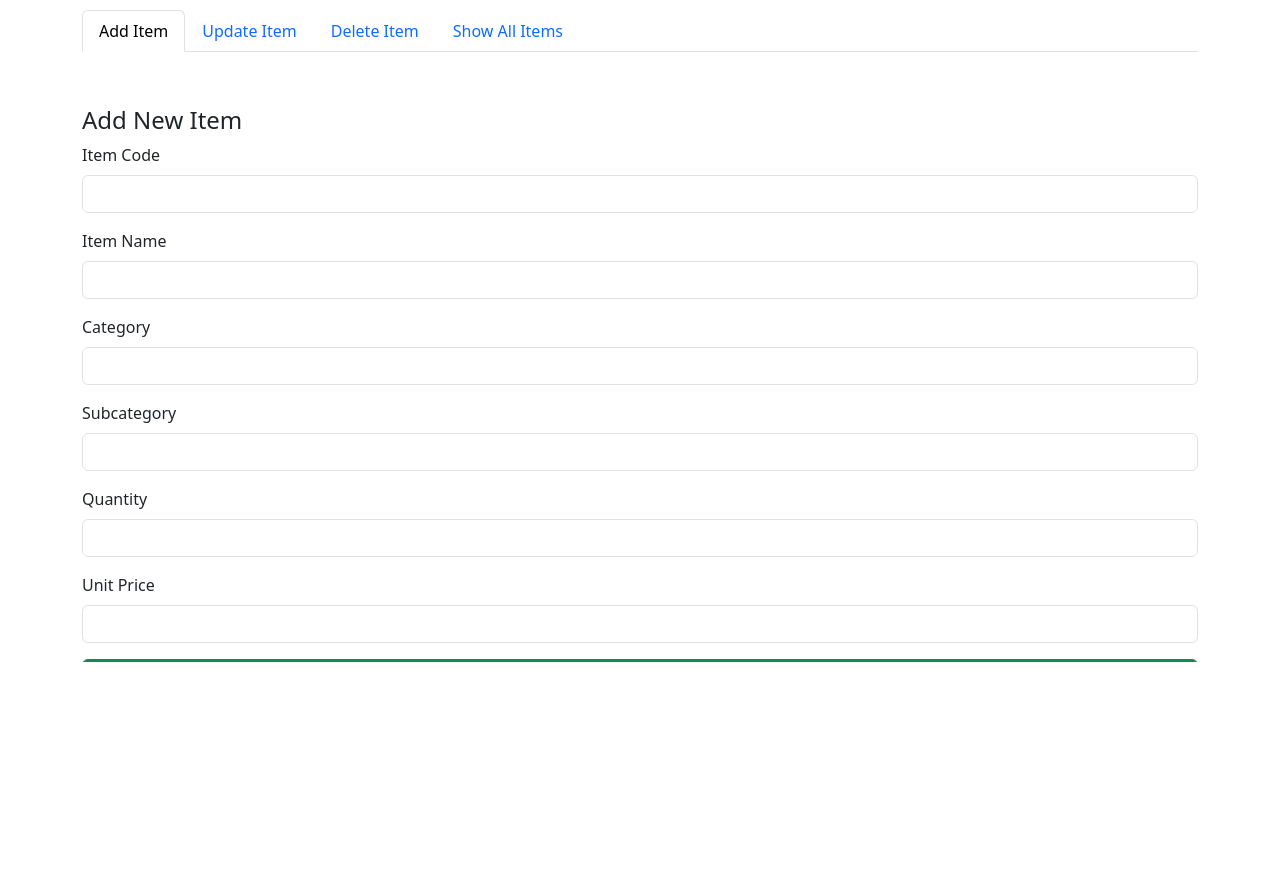
After one commit to Mufli-Mohideen/simpleERP, a PHP site: page /views/item.php in a window 1280 px wide. The commit adds this page. Run offline with PHP 8.4, Linux system fonts and the light colour scheme.

Commit message:
Item UI completed

```diff
--- /dev/null
+++ b/views/item.php
@@ -0,0 +1,163 @@
+<!DOCTYPE html>
+<html lang="en">
+
+<head>
+    <meta charset="UTF-8">
+    <meta name="viewport" content="width=device-width, initial-scale=1.0">
+    <title>Item Management</title>
+    <link href="https://cdn.jsdelivr.net/npm/bootstrap@5.3.0-alpha1/dist/css/bootstrap.min.css" rel="stylesheet">
+    <style>
+        body {
+            overflow: hidden;
+        }
+
+        .custom-container {
+            margin: auto;
+            padding-top: 10px;
+            height: 110vh;
+        }
+
+        .tab-pane {
+            max-height: 600px;
+            overflow-y: auto;
+            padding-top: 20px;
+            scroll-behavior: smooth;
+        }
+
+        .tab-content {
+            margin-top: 10px;
+        }
+    </style>
+</head>
+
+<body>
+    <div class="container custom-container">
+        <!-- Tabs for switching between forms -->
+        <ul class="nav nav-tabs" id="itemTabs" role="tablist">
+            <li class="nav-item" role="presentation">
+                <button class="nav-link active" id="add-tab" data-bs-toggle="tab" data-bs-target="#addItemForm"
+                    type="button" role="tab">Add Item</button>
+            </li>
+            <li class="nav-item" role="presentation">
+                <button class="nav-link" id="update-tab" data-bs-toggle="tab" data-bs-target="#updateItemForm"
+                    type="button" role="tab">Update Item</button>
+            </li>
+            <li class="nav-item" role="presentation">
+                <button class="nav-link" id="delete-tab" data-bs-toggle="tab" data-bs-target="#deleteItemForm"
+                    type="button" role="tab">Delete Item</button>
+            </li>
+            <li class="nav-item" role="presentation">
+                <button class="nav-link" id="show-tab" data-bs-toggle="tab" data-bs-target="#showAllItems"
+                    type="button" role="tab">Show All Items</button>
+            </li>
+        </ul>
+
+        <!-- Tab content for each form -->
+        <div class="tab-content" id="itemTabsContent">
+            <!-- Add Item Form -->
+            <div class="tab-pane fade show active" id="addItemForm" role="tabpanel">
+                <h4 class="mt-4">Add New Item</h4>
+                <form method="POST" action="add_item.php">
+                    <div class="mb-3">
+                        <label for="addItemCode" class="form-label">Item Code</label>
+                        <input type="text" class="form-control" id="addItemCode" name="item_code" required>
+                    </div>
+                    <div class="mb-3">
+                        <label for="addItemName" class="form-label">Item Name</label>
+                        <input type="text" class="form-control" id="addItemName" name="item_name" required>
+                    </div>
+                    <div class="mb-3">
+                        <label for="addItemCategory" class="form-label">Category</label>
+                        <input type="text" class="form-control" id="addItemCategory" name="item_category" required>
+                    </div>
+                    <div class="mb-3">
+                        <label for="addItemSubcategory" class="form-label">Subcategory</label>
+                        <input type="text" class="form-control" id="addItemSubcategory" name="item_subcategory">
+                    </div>
+                    <div class="mb-3">
+                        <label for="addItemQuantity" class="form-label">Quantity</label>
+                        <input type="number" class="form-control" id="addItemQuantity" name="quantity" required>
+                    </div>
+                    <div class="mb-3">
+                        <label for="addItemPrice" class="form-label">Unit Price</label>
+                        <input type="number" step="0.01" class="form-control" id="addItemPrice" name="unit_price" required>
+                    </div>
+                    <button type="submit" class="btn btn-success w-100">Add Item</button>
+                </form>
+            </div>
+
+            <!-- Update Item Form -->
+            <div class="tab-pane fade" id="updateItemForm" role="tabpanel">
+                <h4 class="mt-4">Update Item</h4>
+                <form method="POST" action="update_item.php">
+                    <div class="mb-3">
+                        <label for="updateItemId" class="form-label">Item ID</label>
+                        <input type="text" class="form-control" id="updateItemId" name="item_id" required>
+                    </div>
+                    <div class="mb-3">
+                        <label for="updateItemCode" class="form-label">Item Code</label>
+                        <input type="text" class="form-control" id="updateItemCode" name="item_code">
+                    </div>
+                    <div class="mb-3">
+                        <label for="updateItemName" class="form-label">Item Name</label>
+                        <input type="text" class="form-control" id="updateItemName" name="item_name">
+                    </div>
+                    <div class="mb-3">
+                        <label for="updateItemCategory" class="form-label">Category</label>
+                        <input type="text" class="form-control" id="updateItemCategory" name="item_category">
+                    </div>
+                    <div class="mb-3">
+                        <label for="updateItemSubcategory" class="form-label">Subcategory</label>
+                        <input type="text" class="form-control" id="updateItemSubcategory" name="item_subcategory">
+                    </div>
+                    <div class="mb-3">
+                        <label for="updateItemQuantity" class="form-label">Quantity</label>
+                        <input type="number" class="form-control" id="updateItemQuantity" name="quantity">
+                    </div>
+                    <div class="mb-3">
+                        <label for="updateItemPrice" class="form-label">Unit Price</label>
+                        <input type="number" step="0.01" class="form-control" id="updateItemPrice" name="unit_price">
+                    </div>
+                    <button type="submit" class="btn btn-primary w-100">Update Item</button>
+                </form>
+            </div>
+
+            <!-- Delete Item Form -->
+            <div class="tab-pane fade" id="deleteItemForm" role="tabpanel">
+                <h4 class="mt-4">Delete Item</h4>
+                <form method="POST" action="delete_item.php">
+                    <div class="mb-3">
+                        <label for="deleteItemId" class="form-label">Item ID</label>
+                        <input type="text" class="form-control" id="deleteItemId" name="item_id" required>
+                    </div>
+                    <button type="submit" class="btn btn-danger w-100">Delete Item</button>
+                </form>
+            </div>
+
+            <!-- Show All Items Section -->
+            <div class="tab-pane fade" id="showAllItems" role="tabpanel">
+                <h4 class="mt-4">All Items</h4>
+                <table class="table table-bordered">
+                    <thead>
+                        <tr>
+                            <th>Item ID</th>
+                            <th>Item Code</th>
+                            <th>Item Name</th>
+                            <th>Category</th>
+                            <th>Subcategory</th>
+                            <th>Quantity</th>
+                            <th>Unit Price</th>
+                        </tr>
+                    </thead>
+                    <tbody>
+                        <!-- Data to be populated dynamically -->
+                    </tbody>
+                </table>
+            </div>
+        </div>
+    </div>
+
+    <script src="https://cdn.jsdelivr.net/npm/bootstrap@5.3.0-alpha1/dist/js/bootstrap.bundle.min.js"></script>
+</body>
+
+</html>
```
Also changed, not shown: assets/css/customer_styles.css (added, +19 -0 lines), views/customer.php (+24 -11 lines).
